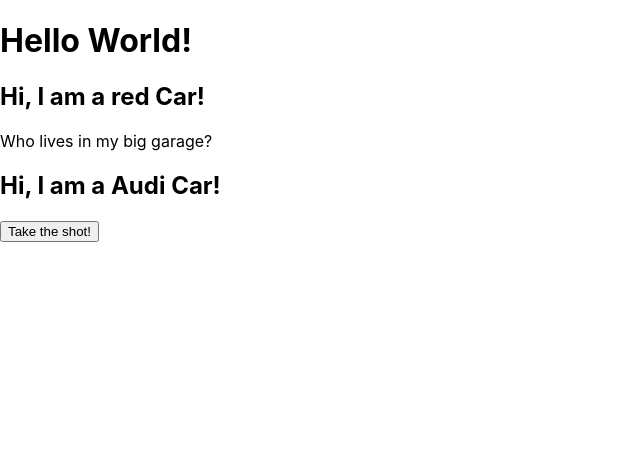
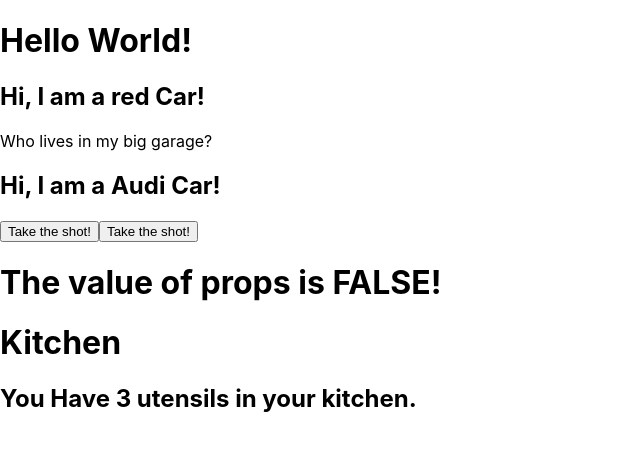
Before and after one commit to paul-ventura-git/01-react-course, a React (Create React App) app: page / in a window 1280 px wide. Shown: the top 450 px of the page, without its empty margins (0-640 px from the left). Built offline with nearby package versions, Linux system fonts and the light colour scheme.

Commit message:
Conditionals

```diff
--- a/src/App.js
+++ b/src/App.js
@@ -1,14 +1,22 @@
+import Baseball from './components/Baseball';
 import Car from './components/Car'
 import Football from './components/Football';
 import Garage from './components/Garage'
+import Goal from './components/Goal'
+import Kitchen from './components/Kitchen';
 
 function App() {
+  const my_cookware = ['Cutting board','Can opener','Measuring spoons'];
+  console.log(my_cookware.length);
   return (
     <div className="App">
       <h1>Hello World!</h1>
       <Car my_xyz_property="red"></Car>
       <Garage sizeOfGarage="big"></Garage>
       <Football></Football>
+      <Baseball></Baseball>
+      <Goal isGoal="false"></Goal>
+      <Kitchen cookware={my_cookware}></Kitchen>
     </div>
   );
 }
--- /dev/null
+++ b/src/components/Baseball.jsx
@@ -0,0 +1,17 @@
+import React from 'react';
+
+function Baseball() {
+  const shoot = (a, b) => {
+    alert(b.type);
+		/*
+		'b' represents the React event that triggered the function.
+    In this case, the 'click' event
+		*/
+  }
+
+  return (
+    <button onClick={(event) => shoot("Home run!", event)}>Take the shot!</button>
+  );
+}
+
+export default Baseball
--- /dev/null
+++ b/src/components/Goal.jsx
@@ -0,0 +1,17 @@
+function Goal(props) {
+    const isGoal = props.isGoal;
+    if (isGoal) {
+        return <MadeGoal/>;
+    }
+        return <MissedGoal/>;
+    }
+
+    function MissedGoal() {
+        return <h1>The value of props is TRUE!</h1>;
+    }
+
+    function MadeGoal() {
+        return <h1>The value of props is FALSE!</h1>;
+    }
+
+export default Goal
--- /dev/null
+++ b/src/components/Kitchen.jsx
@@ -0,0 +1,18 @@
+import React from 'react'
+
+function Kitchen(props) {
+    const cookware = props.cookware;
+    return (
+        <div>
+            <h1>Kitchen</h1>
+            {
+                cookware.length > 0 &&
+                <h2>
+                    You Have { cookware.length } utensils in your kitchen.
+                </h2>
+            }
+        </div>
+    )
+}
+
+export default Kitchen
```
